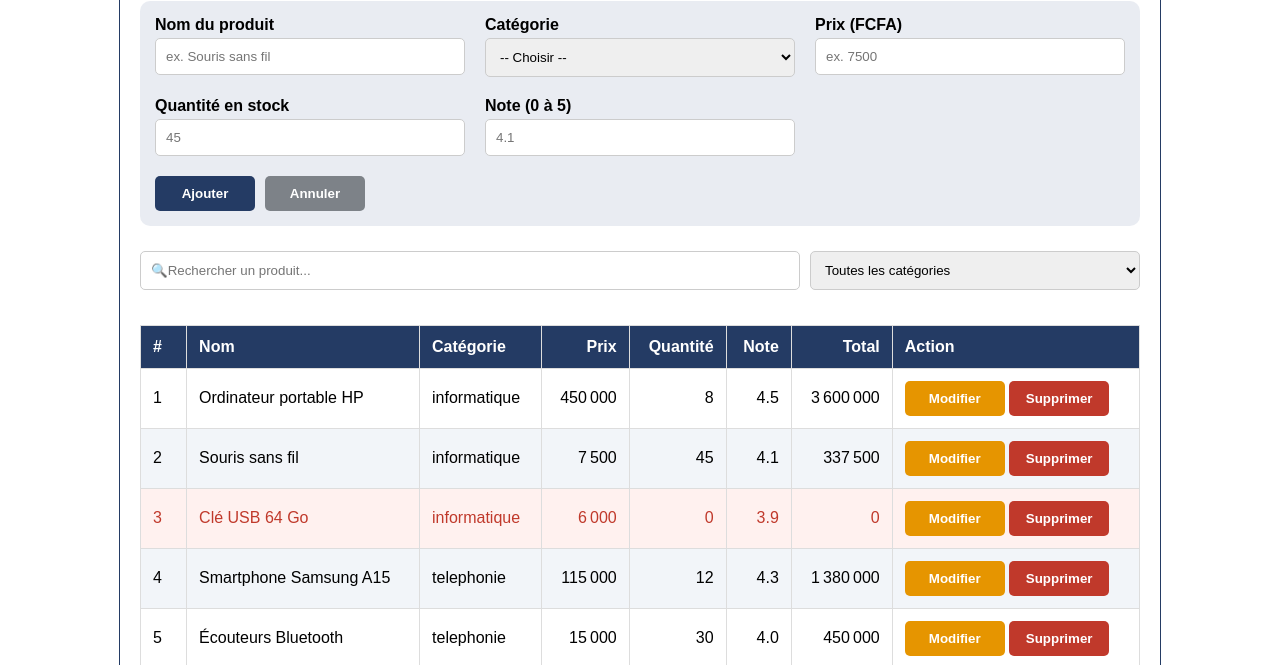
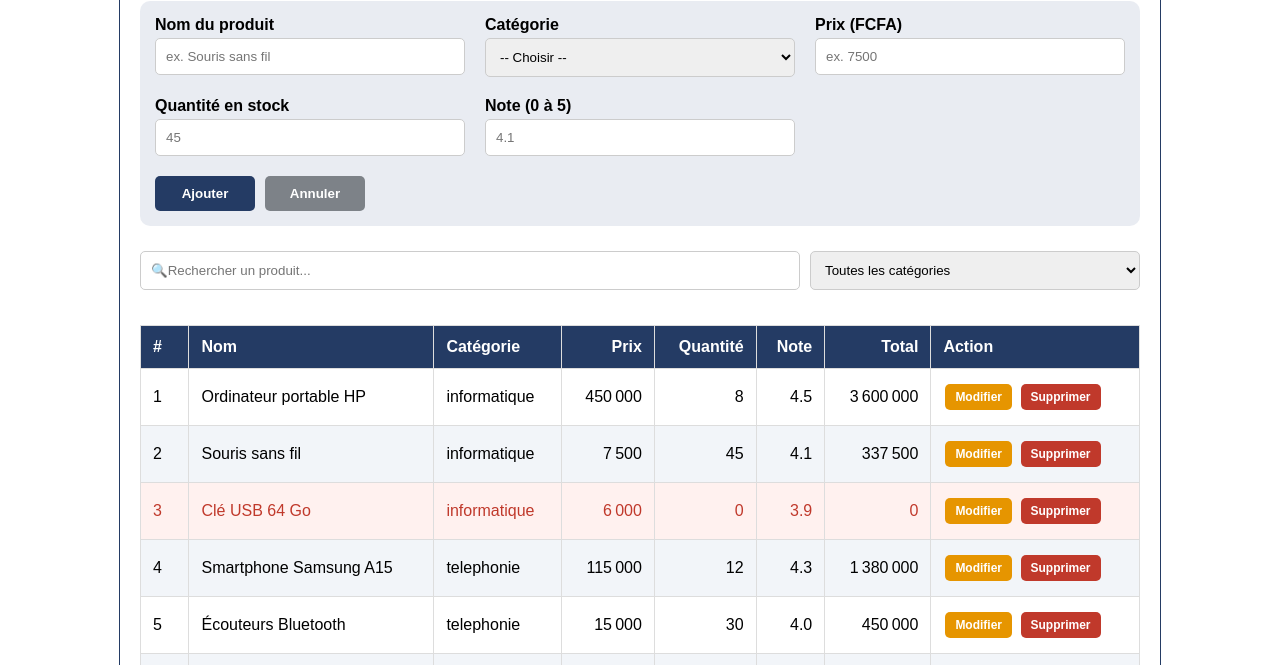
Before and after one commit to jerusatresorbayindoula-hub/tp-gestishop, a plain HTML site: page index.html in a window 1280 px wide. Shown: the part 93-758 px from the top of the page. Drawn offline with Linux system fonts and the light colour scheme.

Commit message:
Ajouter des modifications dans le fichier CSS

```diff
--- a/style.css
+++ b/style.css
@@ -204,3 +204,10 @@ th.tri {
     background-color: #5c5f63;
     color: white;
 }
+/* Les boutons du tableau : plus petits et espacés */
+td button {
+    width: auto; /* annule la largeur fixe de 100px : le bouton s'adapte à son texte */
+    padding: 6px 10px; /* réduit l'espace à l'intérieur du bouton */
+    font-size: 12px; /* diminue la taille du texte */
+    margin: 3px 2px; /* crée un petit espace autour de chaque bouton */
+}
```
